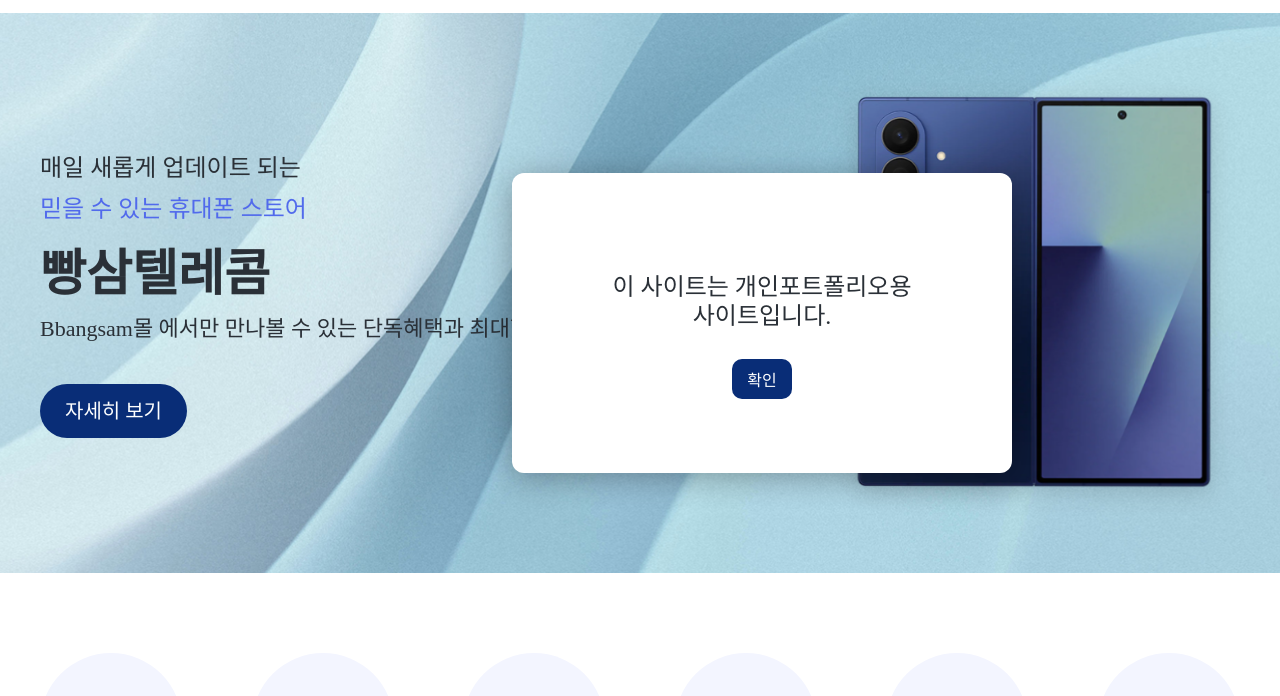
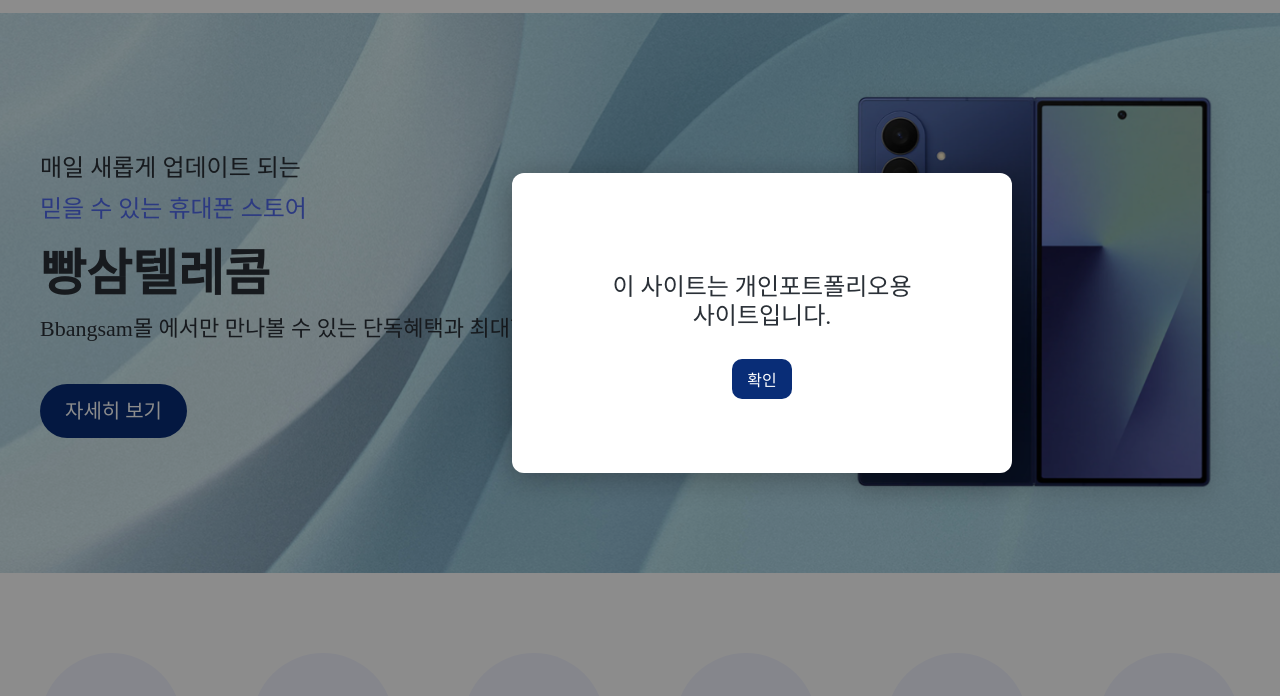
Before and after one commit to ruis21/landingpage, a plain HTML site: page index.html in a window 1280 px wide. Shown: the part 67-763 px from the top of the page. Drawn offline with nearby package versions, Linux system fonts and the light colour scheme; a web font is replaced by a local one.

Commit message:
edit popup

```diff
--- a/asset/css/style.css
+++ b/asset/css/style.css
@@ -1057,8 +1057,19 @@ a {
 }
 
 
+.popup-wrap {
+    width: 100%;
+    height: 100%;
+    background-color: #00000073;
+    position: fixed;
+    left: 0;
+    top: 0;
+    z-index: 11;
+    display: none;
+}
+
 .popup {
-    position: fixed;
+    position: absolute;
     top: 30%;
     left: 40%;
     background: #fff;
@@ -1072,7 +1083,6 @@ a {
     z-index: 100;
 }
 
-.ok {}
 
 .popup-btn {
     border: none;
--- a/asset/js/script.js
+++ b/asset/js/script.js
@@ -15,10 +15,10 @@ $(function () {
 });
 
 $(document).ready(function () {
-    $(".popup").fadeIn();    // 자동으로 alert 뜸
+    $(".popup-wrap").fadeIn();    // 자동으로 alert 뜸
 
     $(".popup-btn").click(function () {
-        $(".popup").fadeOut(); // 확인 버튼으로 닫기
+        $(".popup-wrap").fadeOut(); // 확인 버튼으로 닫기
     });
 });
 
--- a/index.html
+++ b/index.html
@@ -717,13 +717,14 @@
         </section>
 
     </main>
-
-    <div class="popup" id="popup">
-        <p>이 사이트는 개인포트폴리오용
-            <br>사이트입니다.
-        </p>
-        <br>
-        <button id="ok" class="popup-btn">확인</button>
+    <div class="popup-wrap">
+        <div class="popup" id="popup">
+            <p>이 사이트는 개인포트폴리오용
+                <br>사이트입니다.
+            </p>
+            <br>
+            <button class="popup-btn">확인</button>
+        </div>
     </div>
 
 
```
